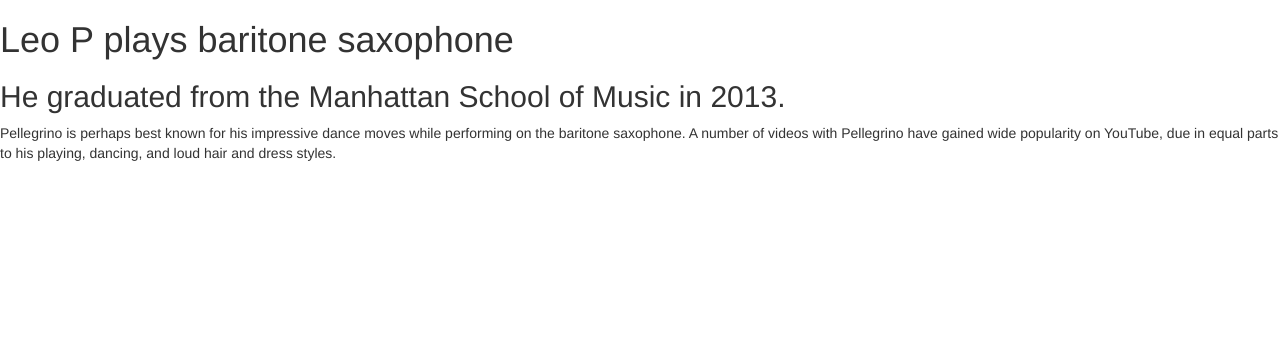
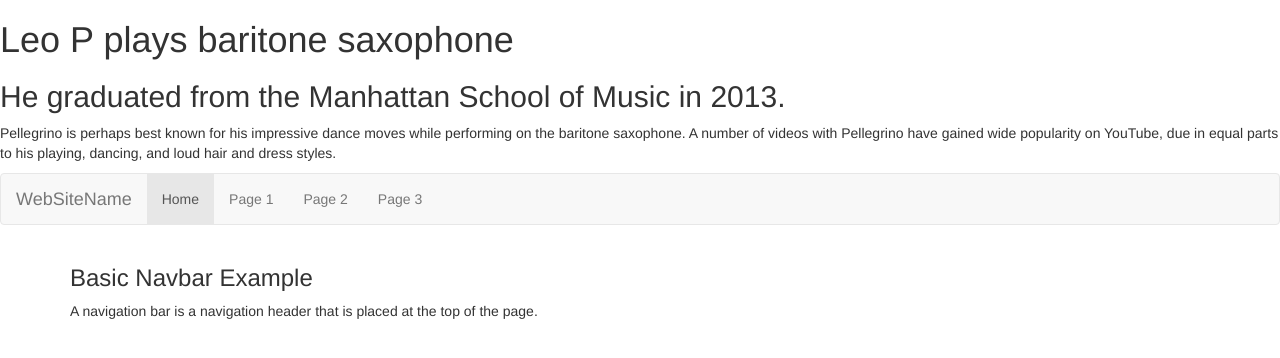
Before and after one commit to radko79/W07kodilla, a plain HTML site: page index.html in a window 1280 px wide. Drawn offline with nearby package versions, Linux system fonts and the light colour scheme.

Commit message:
Added Bootstrap navbar

```diff
--- a/index.html
+++ b/index.html
@@ -20,5 +20,26 @@ src="https://maxcdn.bootstrapcdn.com/bootstrap/3.3.7/js/bootstrap.min.js"></scri
 performing on the baritone saxophone. A number of videos with Pellegrino have
 gained wide popularity on YouTube, due in equal parts to his playing,
 dancing, and loud hair and dress styles.</p>
+
+<nav class="navbar navbar-default">
+  <div class="container-fluid">
+    <div class="navbar-header">
+      <a class="navbar-brand" href="#">WebSiteName</a>
+    </div>
+    <ul class="nav navbar-nav">
+      <li class="active"><a href="#">Home</a></li>
+      <li><a href="#">Page 1</a></li>
+      <li><a href="#">Page 2</a></li>
+      <li><a href="#">Page 3</a></li>
+    </ul>
+  </div>
+</nav>
+
+<div class="container">
+  <h3>Basic Navbar Example</h3>
+  <p>A navigation bar is a navigation header that is placed at the top of the
+page.</p>
+</div>
+
 </body>
 </html>
```
